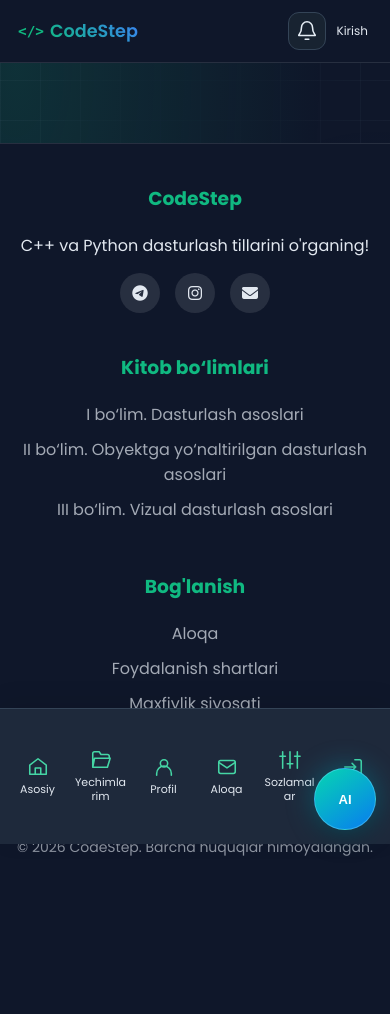
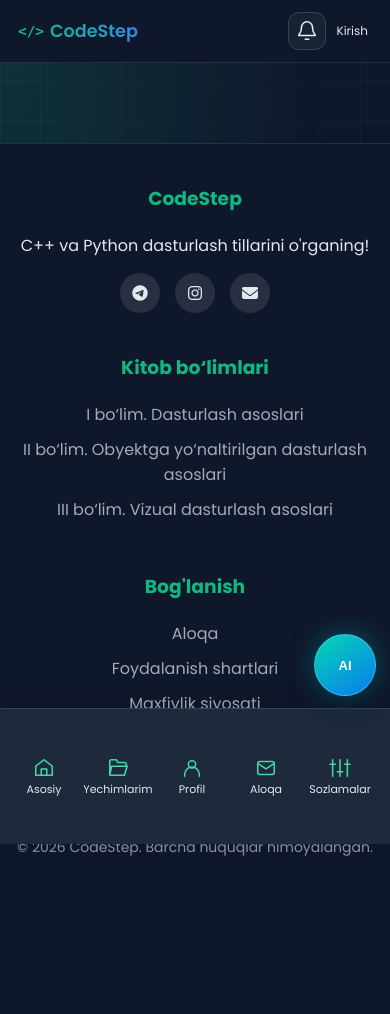
Before and after one commit to Xusanovich-MTX/codestep, a PHP site: page /index.php?page=navigation in a window 390 px wide. Run offline with PHP 8.4, Linux system fonts and the light colour scheme.

Commit message:
Fix mobile bottom navigation text wrapping and AI button overlap

```diff
--- a/public/assest/css/chat.css
+++ b/public/assest/css/chat.css
@@ -83,5 +83,6 @@
 .history-item-title{min-width:0;overflow:hidden;font-size:13px;text-overflow:ellipsis;white-space:nowrap}
 .history-item-date{flex:none;color:#91a8c6;font-size:11px}
 .history-empty{margin:8px 0;color:#9eb0ca;font-size:13px}
-@media(max-width:520px){#aiChatWrap{right:14px;bottom:14px}#aiChatBox{position:fixed;right:10px;bottom:10px;width:calc(100vw - 20px);height:min(680px,calc(100dvh - 20px));min-height:360px;border-radius:17px}#aiChatHeader{min-height:84px;padding:13px 15px}#aiChatInputRow{gap:7px;padding:10px}#aiChatInput{height:56px}#aiChatSend{min-width:96px;height:56px;padding:0 11px}.ai-msg-row.user{margin-left:20px}}
+@media(max-width:1023px){#aiChatWrap{right:14px;bottom:calc(var(--mobile-navigation-height,72px) + env(safe-area-inset-bottom,0px) + 12px)}}
+@media(max-width:520px){#aiChatBox{position:fixed;right:10px;bottom:10px;width:calc(100vw - 20px);height:min(680px,calc(100dvh - 20px));min-height:360px;border-radius:17px}#aiChatHeader{min-height:84px;padding:13px 15px}#aiChatInputRow{gap:7px;padding:10px}#aiChatInput{height:56px}#aiChatSend{min-width:96px;height:56px;padding:0 11px}.ai-msg-row.user{margin-left:20px}}
 @media(max-width:520px){#aiChatHistory{top:84px;bottom:76px;padding:13px}}
--- a/public/assest/css/navigation.css
+++ b/public/assest/css/navigation.css
@@ -301,31 +301,38 @@
     .drawer-footer-actions,
     .menu-button,
     .menu-label-full { display: none !important; }
-    .menu-label-short { display: inline; }
+    .menu-label-short { display: inline; white-space: nowrap; }
     .navigation-drawer .drawer-menu {
-        display: grid;
-        grid-template-columns: repeat(auto-fit, minmax(50px, 1fr));
-        grid-auto-rows: minmax(58px, 1fr);
-        gap: 4px;
+        display: flex;
+        align-items: center;
+        justify-content: flex-start;
+        gap: 6px;
         height: 100%;
-        padding: 0;
-        overflow: hidden;
+        padding: 0 2px;
+        overflow-x: auto;
+        overflow-y: hidden;
+        scrollbar-width: none;
+        -webkit-overflow-scrolling: touch;
     }
+    .navigation-drawer .drawer-menu::-webkit-scrollbar { display: none; }
     .navigation-drawer .menu-item {
         display: flex;
         flex-direction: column;
         align-items: center;
         justify-content: center;
-        gap: 5px;
-        padding: 6px 2px;
-        min-width: 0;
+        flex: 1 0 68px;
+        gap: 4px;
+        padding: 6px 8px;
+        min-width: 68px;
+        height: 58px;
         margin: 0;
         border: 1px solid transparent;
         border-radius: 10px;
         font-size: 0.6875rem;
-        line-height: 1.25;
+        line-height: 1.2;
         text-align: center;
-        overflow-wrap: anywhere;
+        white-space: nowrap;
+        overflow-wrap: normal;
     }
     .navigation-drawer .menu-item[aria-current="page"] { border: 1px solid #32876b; border-radius: 10px; }
     .light-mode .navigation-drawer .menu-item[aria-current="page"] { border-color: #88ad94; }
```
